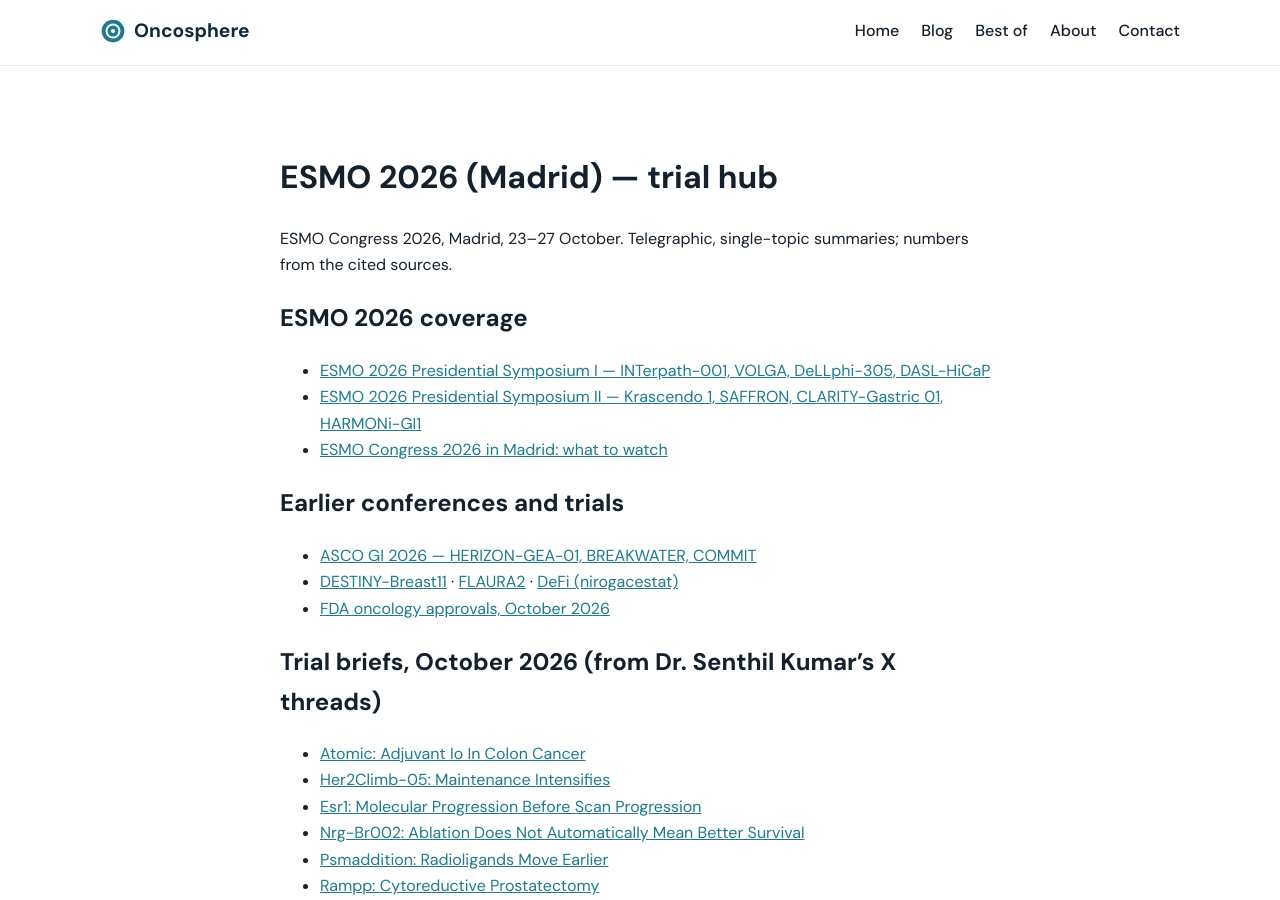
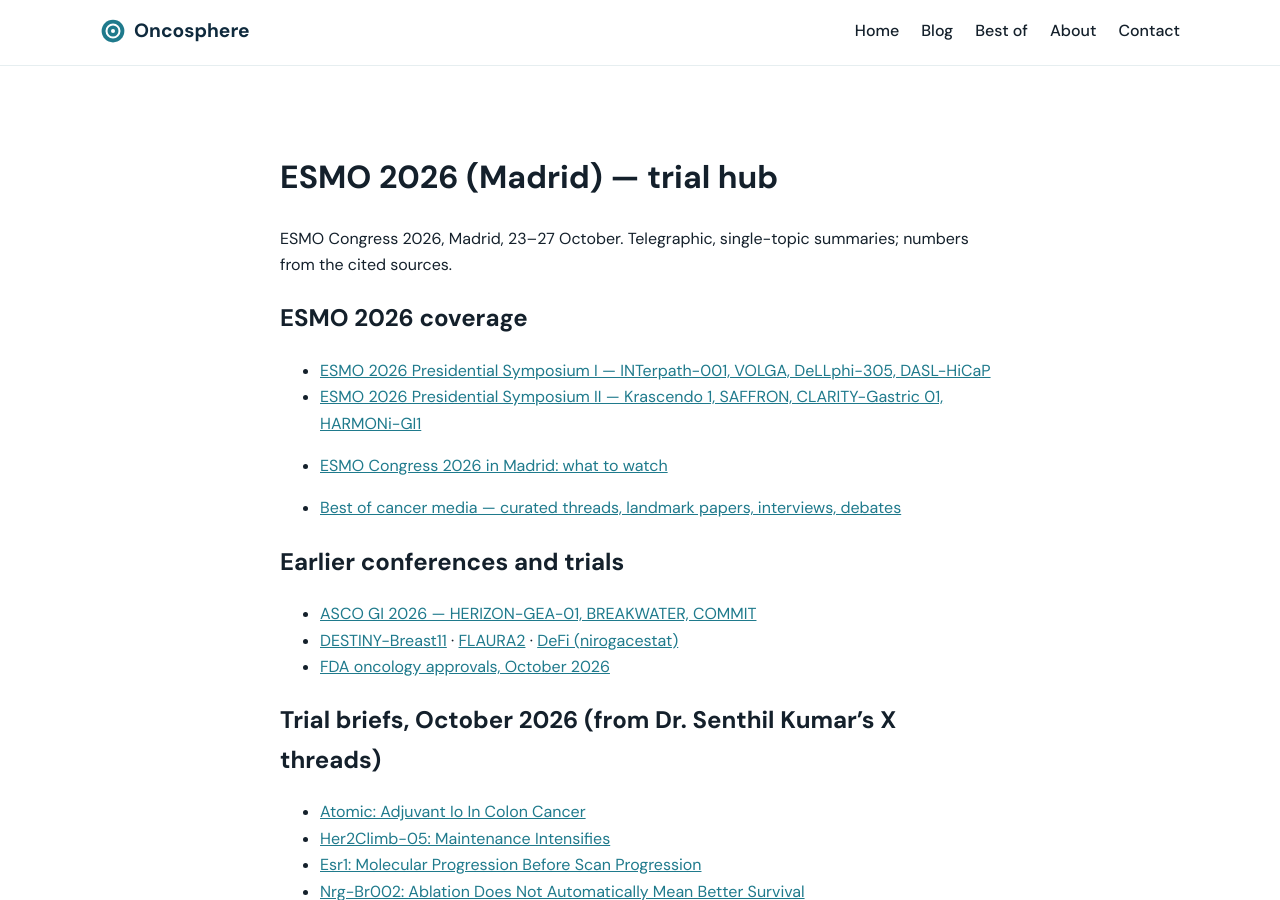
Before and after one commit to senthilstar/Oncosphere, a Jekyll site: the page built from esmo-2026.md, in a window 1280 px wide and 900 px high. Built offline with Jekyll 4.4.1, drawn with Linux system fonts in a browser that asks for light colours.

Commit message:
ESMO hub: link Best of page

```diff
--- a/esmo-2026.md
+++ b/esmo-2026.md
@@ -13,6 +13,8 @@ ESMO Congress 2026, Madrid, 23–27 October. Telegraphic, single-topic summaries
 - [ESMO 2026 Presidential Symposium I — INTerpath-001, VOLGA, DeLLphi-305, DASL-HiCaP]({{ '/esmo-2026-presidential-symposium-1/' | relative_url }})
 - [ESMO 2026 Presidential Symposium II — Krascendo 1, SAFFRON, CLARITY-Gastric 01, HARMONi-GI1]({{ '/esmo-2026-presidential-symposium-2/' | relative_url }})
 - [ESMO Congress 2026 in Madrid: what to watch]({{ '/esmo-2026-madrid-what-to-watch/' | relative_url }})
+
+- [Best of cancer media — curated threads, landmark papers, interviews, debates]({{ '/best-of/' | relative_url }})
 
 ## Earlier conferences and trials
 - [ASCO GI 2026 — HERIZON-GEA-01, BREAKWATER, COMMIT]({{ '/asco-gi-2026/' | relative_url }})
```
